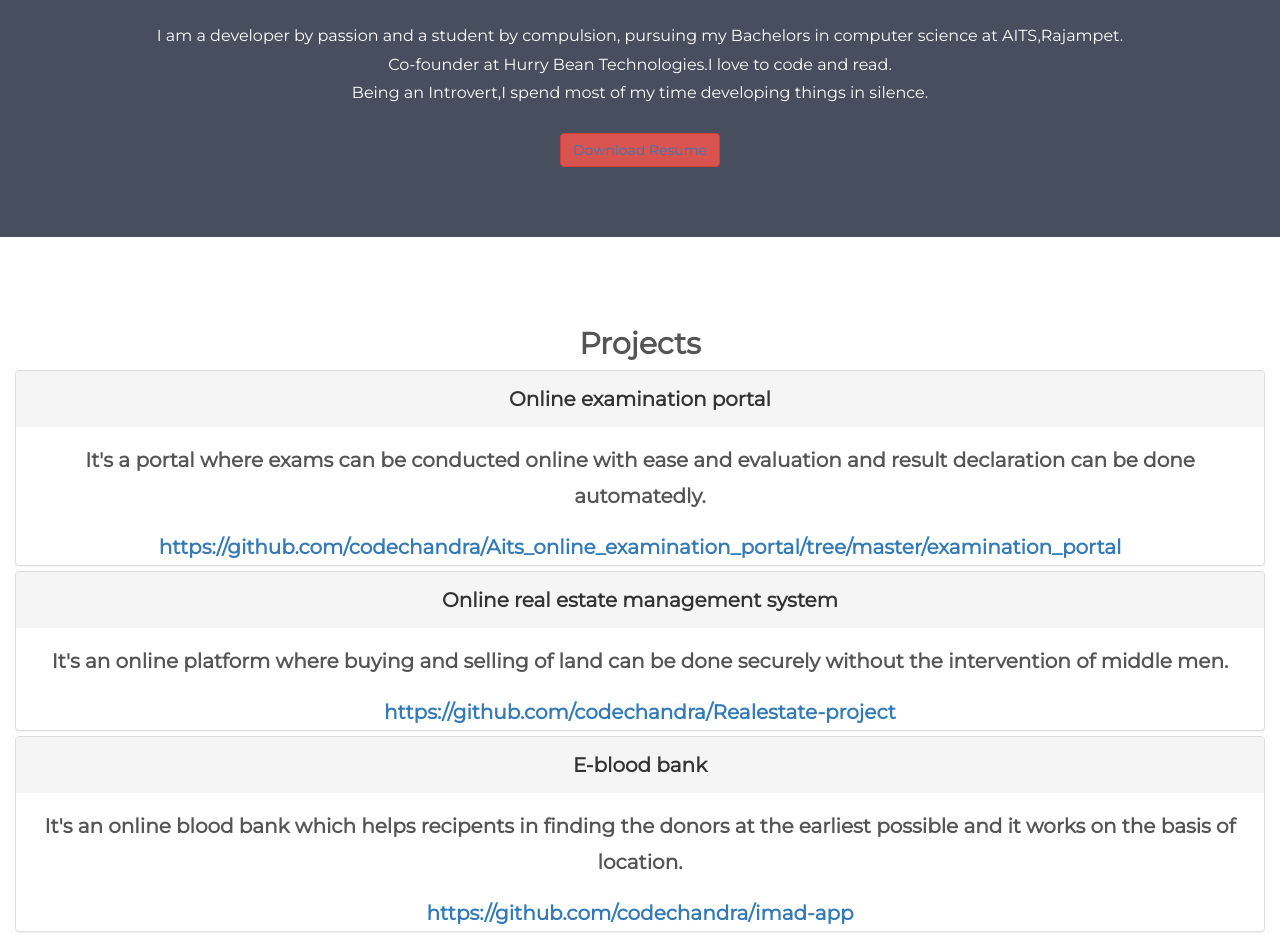
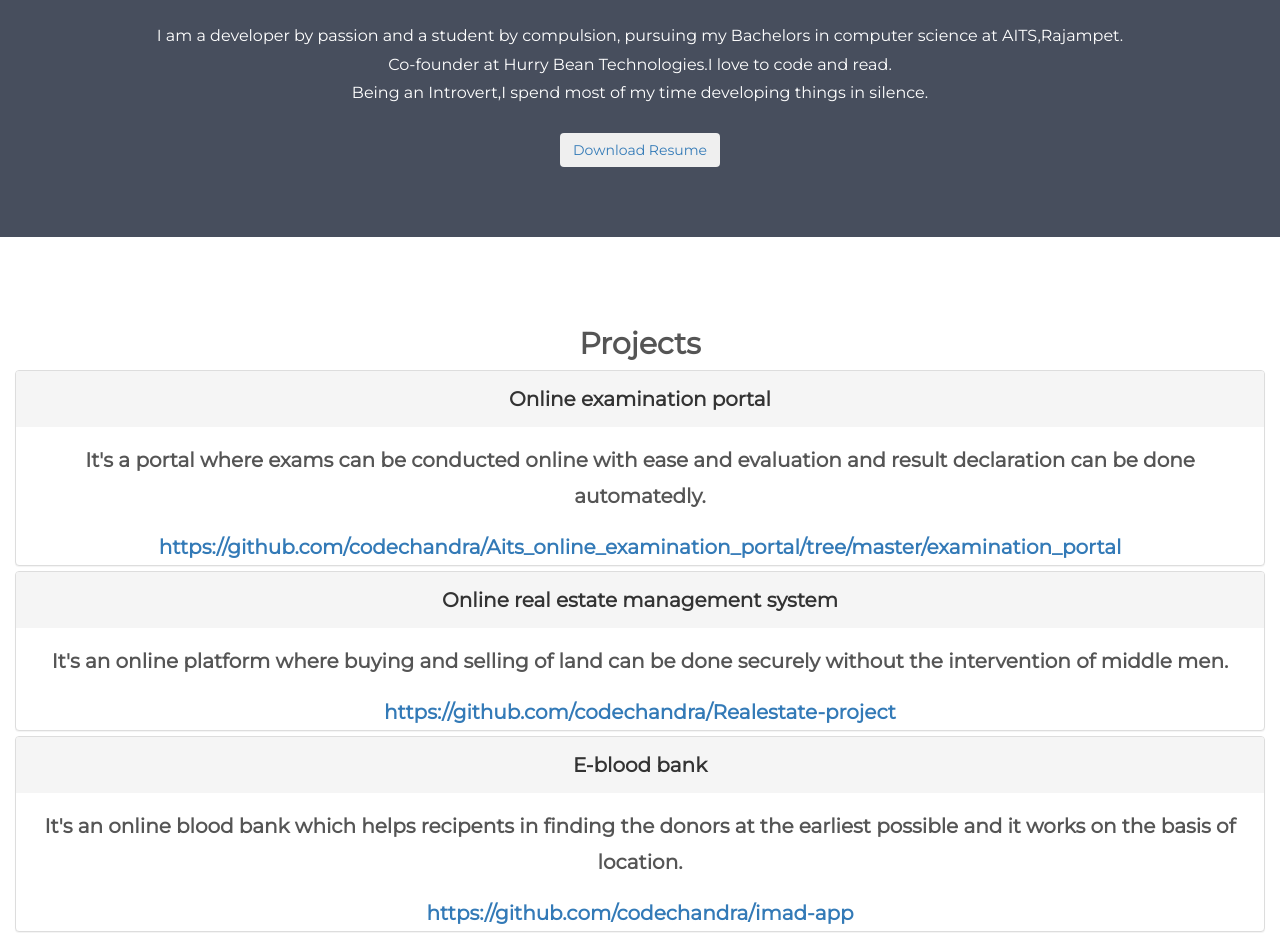
Before and after one commit to codechandra/profile, a plain HTML site: page index.html in a window 1280 px wide. Shown: the part 940-1873 px from the top of the page. Drawn offline with nearby package versions, Linux system fonts and the light colour scheme.

Commit message:
Update index.html

```diff
--- a/index.html
+++ b/index.html
@@ -170,7 +170,7 @@ button{margin:15px;}
 <div class="container-fluid bg-2 text-center" id="what">
   <h3 class="margin">What Am I?</h3>
   <p>I am a developer by passion and a student by compulsion, pursuing my Bachelors in computer science at AITS,Rajampet.<br>Co-founder at Hurry Bean Technologies.I love to code and read.<br>Being an Introvert,I spend most of my time developing things in silence.</p>
-  <button class="btn btn-danger"><a href="https://drive.google.com/uc?export=download&id=1fBEXW63kzrvTcisb5fczRKTjp0NSpcYu">Download Resume</a></button>
+  <button class="btn "><a href="https://drive.google.com/uc?export=download&id=1fBEXW63kzrvTcisb5fczRKTjp0NSpcYu">Download Resume</a></button>
 </div>
 <div class="container-fluid bg-3 text-center" id="projects">
 <h2><b>Projects<b></h2>
```
